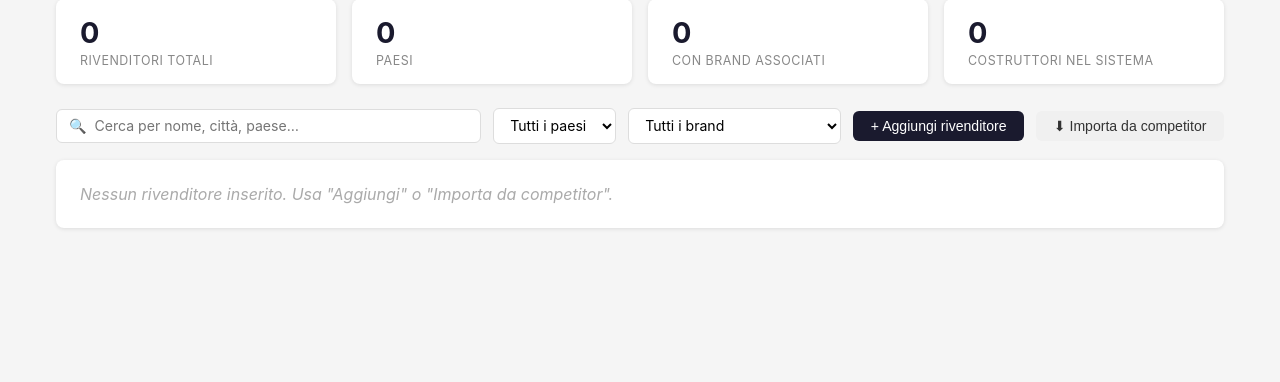
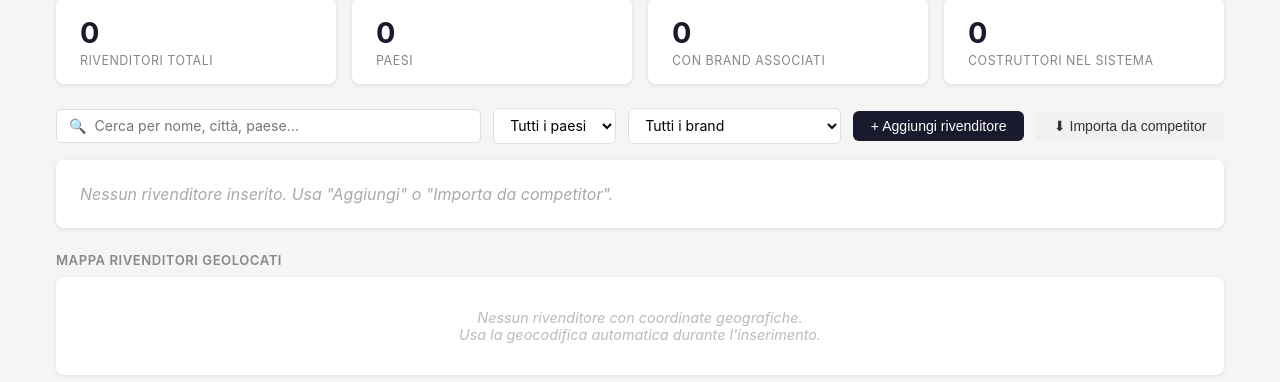
Before and after one commit to Blusimon77/EconomicHub, a FastAPI app: page /dealers in a window 1280 px wide. Shown: the part 89-471 px from the top of the page. Run offline with FastAPI, Linux system fonts and the light colour scheme; data that the repository does not hold is empty.

Commit message:
#15 mappa Leaflet/OpenStreetMap per dealer geolocati
- Sezione mappa sotto la tabella, visibile solo se ci sono dealer con lat/lon
- Leaflet 1.9.4 caricato lazy (solo quando la mappa esiste)
- Tile OpenStreetMap, marker per ogni dealer, popup con nome/città/telefono/link sito
- fitBounds automatico su tutti i marker; fallback se un solo punto
- Contatore "N con coordinate" nell'intestazione

Co-Authored-By: Claude Sonnet 4.6 <noreply@anthropic.com>

```diff
--- a/dashboard/templates/dealers.html
+++ b/dashboard/templates/dealers.html
@@ -107,7 +107,16 @@
     .brand-check:hover { background: #f8f8f8; border-color: #ccc; }
     .brand-check input { width: auto; cursor: pointer; }
     .brand-check.own-brand { border-color: #1a1a2e; background: #f0f2ff; }
+
+    /* Mappa */
+    .map-section { margin-top: 1.5rem; }
+    .map-header { display: flex; align-items: center; justify-content: space-between; margin-bottom: .6rem; }
+    .map-header h3 { font-size: .82rem; text-transform: uppercase; letter-spacing: .04em; color: #888; font-weight: 600; }
+    #dealer-map { height: 380px; border-radius: 8px; box-shadow: 0 1px 4px rgba(0,0,0,.1); }
+    .map-no-data { background: white; border-radius: 8px; text-align: center; padding: 2rem; color: #bbb; font-size: .9rem; font-style: italic; box-shadow: 0 1px 4px rgba(0,0,0,.08); }
   </style>
+  <link rel="stylesheet" href="https://unpkg.com/leaflet@1.9.4/dist/leaflet.css"
+        integrity="sha256-p4NxAoJBhIIN+hmNHrzRCf9tD/miZyoHS5obTRR9BMY=" crossorigin=""/>
 </head>
 <body>
 <header>
@@ -244,7 +253,39 @@
     {% endif %}
   </div>
 
+  <!-- Mappa dealer geolocati -->
+  <div class="map-section">
+    <div class="map-header">
+      <h3>Mappa rivenditori geolocati</h3>
+      <span id="map-count" style="font-size:.8rem;color:#aaa"></span>
+    </div>
+    {% set geo_dealers = dealers | selectattr('latitude') | list %}
+    {% if geo_dealers %}
+    <div id="dealer-map"></div>
+    {% else %}
+    <div class="map-no-data">Nessun rivenditore con coordinate geografiche.<br>Usa la geocodifica automatica durante l'inserimento.</div>
+    {% endif %}
+  </div>
 </div>
+
+<!-- Dati dealer per la mappa (JSON inline) -->
+{% if geo_dealers %}
+<script id="map-data" type="application/json">
+[
+  {% for d in geo_dealers %}
+  {
+    "name": {{ d.name | tojson }},
+    "lat": {{ d.latitude }},
+    "lng": {{ d.longitude }},
+    "city": {{ (d.city or '') | tojson }},
+    "country": {{ (d.country or '') | tojson }},
+    "website": {{ (d.website or '') | tojson }},
+    "phone": {{ (d.phone or '') | tojson }}
+  }{% if not loop.last %},{% endif %}
+  {% endfor %}
+]
+</script>
+{% endif %}
 
 <!-- ── Modal ADD ─────────────────────────────────────────────────────────── -->
 <div class="modal-overlay" id="modal-overlay" onclick="overlayClick(event)">
@@ -531,6 +572,43 @@ document.addEventListener('click', e => {
 function escHTML(s) {
   return String(s).replace(/&/g,'&amp;').replace(/</g,'&lt;').replace(/>/g,'&gt;').replace(/"/g,'&quot;');
 }
+
+// ── Leaflet map ───────────────────────────────────────────────────────────────
+const _mapDataEl = document.getElementById('map-data');
+if (_mapDataEl) {
+  const _script = document.createElement('script');
+  _script.src = 'https://unpkg.com/leaflet@1.9.4/dist/leaflet.js';
+  _script.integrity = 'sha256-20nQCchB9co0qIjJZRGuk2/Z9VM+kNiyxNV/XN/WLs=';
+  _script.crossOrigin = '';
+  _script.onload = () => {
+    const dealers = JSON.parse(_mapDataEl.textContent);
+    document.getElementById('map-count').textContent = `${dealers.length} con coordinate`;
+
+    const map = L.map('dealer-map');
+    L.tileLayer('https://{s}.tile.openstreetmap.org/{z}/{x}/{y}.png', {
+      attribution: '© <a href="https://www.openstreetmap.org/copyright">OpenStreetMap</a>',
+      maxZoom: 18,
+    }).addTo(map);
+
+    const bounds = [];
+    dealers.forEach(d => {
+      const loc = [parseFloat(d.lat), parseFloat(d.lng)];
+      bounds.push(loc);
+      const popup = `<strong>${escHTML(d.name)}</strong><br>
+        ${d.city ? escHTML(d.city) + (d.country ? ', ' + escHTML(d.country) : '') : ''}<br>
+        ${d.phone ? '📞 ' + escHTML(d.phone) + '<br>' : ''}
+        ${d.website ? `<a href="${escHTML(d.website)}" target="_blank" rel="noopener">🌐 sito web</a>` : ''}`;
+      L.marker(loc).addTo(map).bindPopup(popup);
+    });
+
+    if (bounds.length === 1) {
+      map.setView(bounds[0], 10);
+    } else if (bounds.length > 1) {
+      map.fitBounds(bounds, { padding: [30, 30] });
+    }
+  };
+  document.head.appendChild(_script);
+}
 </script>
 </body>
 </html>
```
